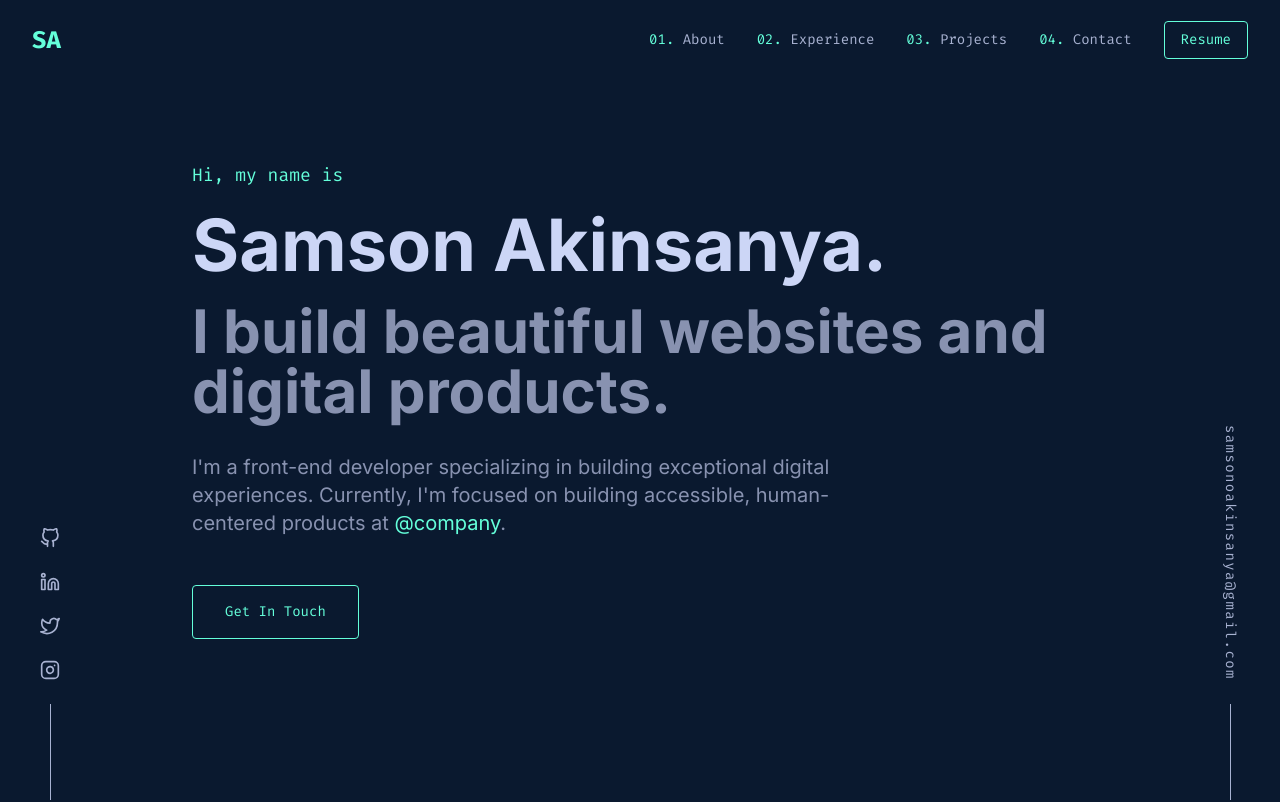
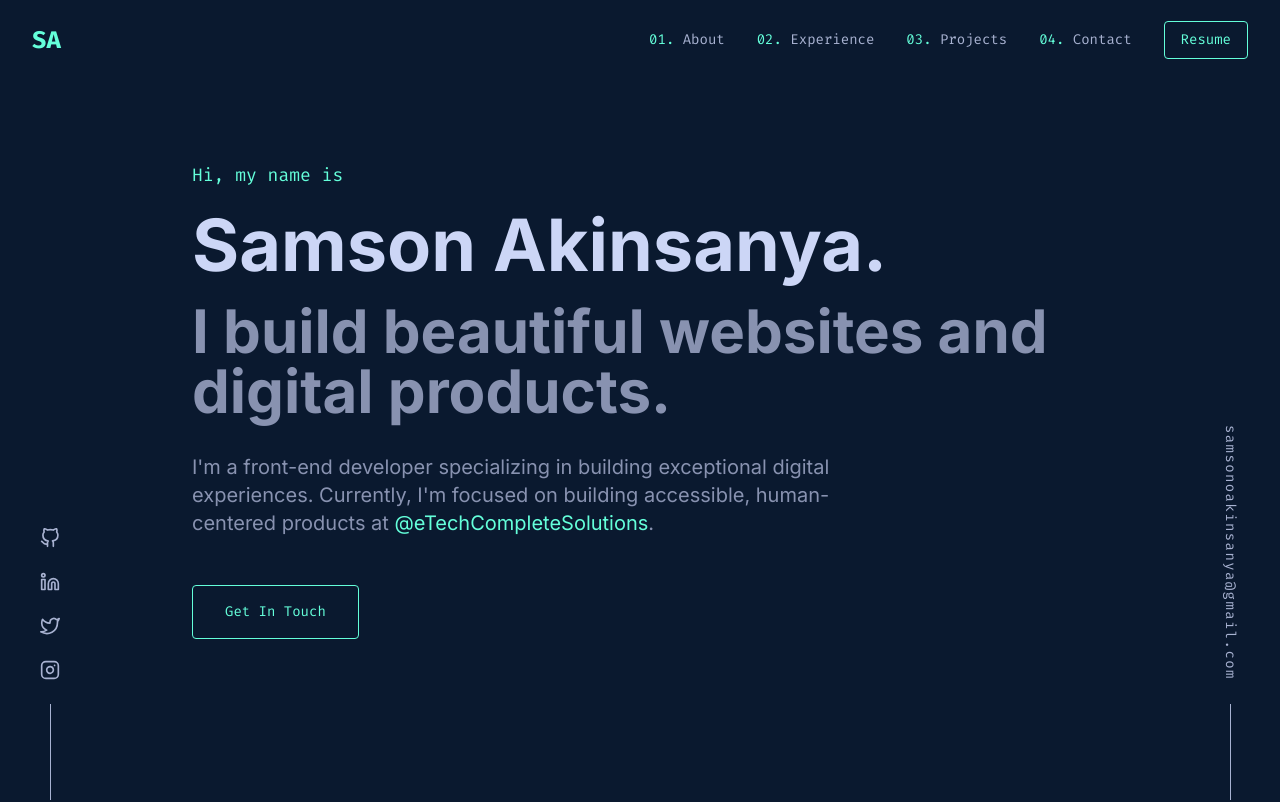
Before and after one commit to Iamsomatil/fwb-Portfolio, a React (Vite) app: page / in a window 1280 px wide. Shown: the top 802 px of the page. Built offline with nearby package versions, Linux system fonts and the light colour scheme.

Commit message:
Fix about section image by using direct import

```diff
--- a/src/sections/Hero.jsx
+++ b/src/sections/Hero.jsx
@@ -52,7 +52,7 @@ const Hero = () => {
             rel="noopener noreferrer"
             className="text-green-400 hover:underline"
           >
-            @company
+            @eTechCompleteSolutions
           </a>.
         </motion.p>
 
```
